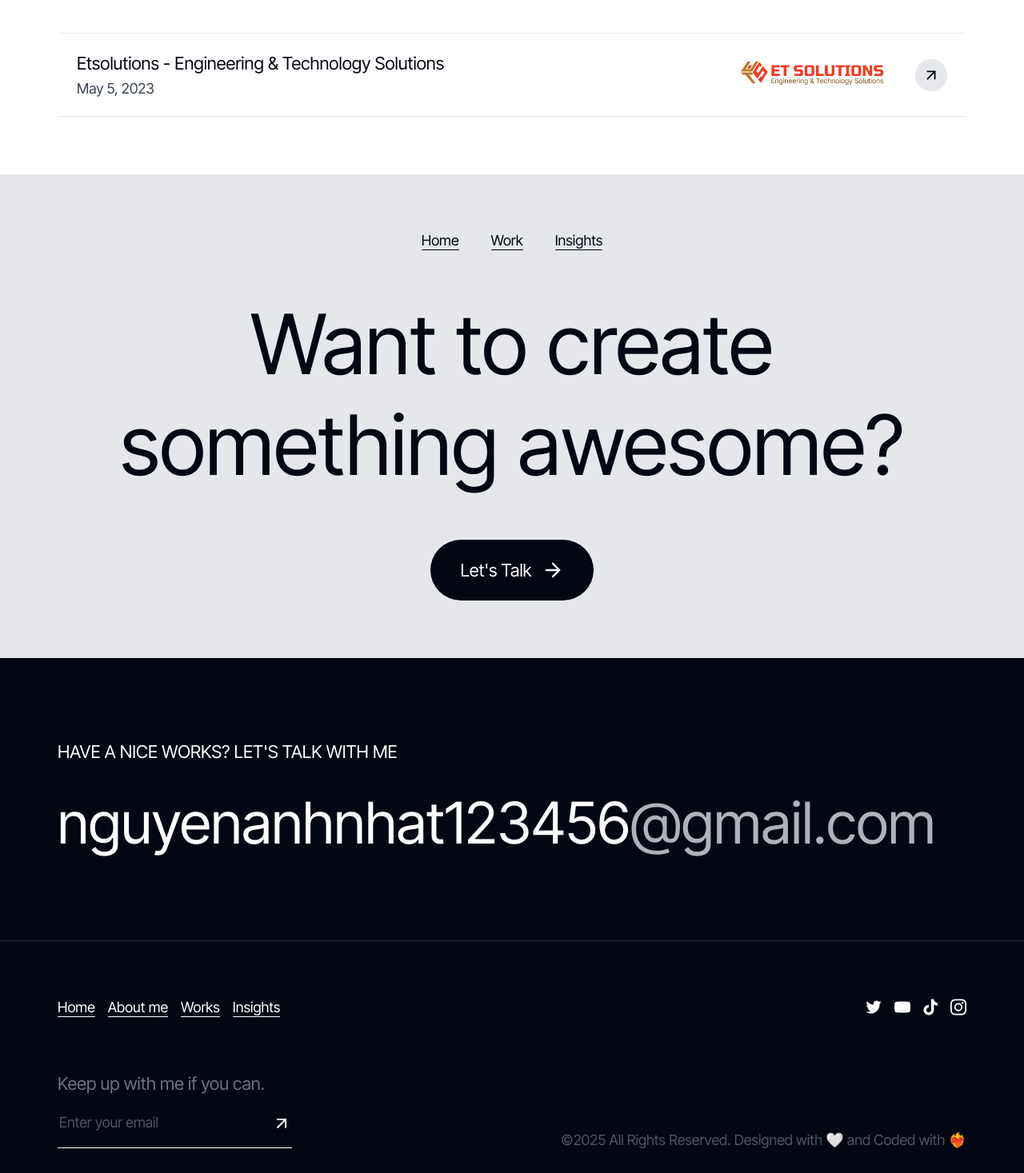
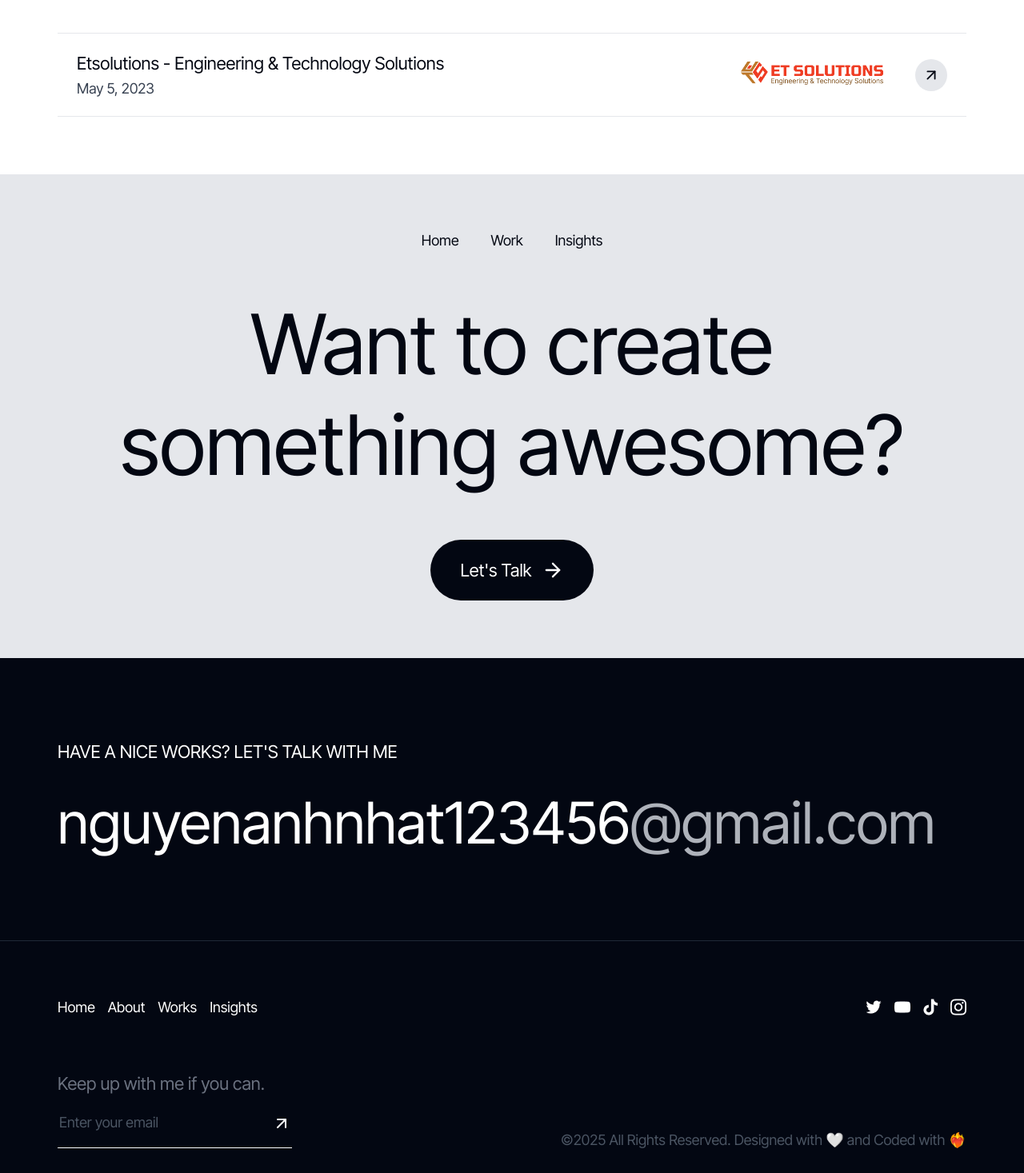
Before and after one commit to TommyNhatNguyen/showcase-portfolio, a Next.js app: page /about in a window 1280 px wide. Shown: the part 1852-3319 px from the top of the page at 80% size. Built offline with nearby package versions, Linux system fonts and the light colour scheme; a web font is replaced by a local one.

Commit message:
fix: done about

```diff
--- a/app/about/page.tsx
+++ b/app/about/page.tsx
@@ -474,25 +474,19 @@ export default function About() {
             {/* Links */}
             <ul className="sccta__links">
               <li className="sccta__links-item">
-                <AnimatedTextHover>
                 <Link href={ROUTES.HOME} className="link">
                   Home
                 </Link>
-                </AnimatedTextHover>
               </li>
               <li className="sccta__links-item">
-                <AnimatedTextHover>
                 <Link href={ROUTES.WORK} className="link">
                   Work
                 </Link>
-                </AnimatedTextHover>
               </li>
               <li className="sccta__links-item">
-                <AnimatedTextHover>
                 <Link href={ROUTES.BLOG} className="link">
                   Insights
                 </Link>
-                </AnimatedTextHover>
               </li>
             </ul>
             <div className="sccta__title">
--- a/app/components/Footer/SectionSocial/index.tsx
+++ b/app/components/Footer/SectionSocial/index.tsx
@@ -19,22 +19,22 @@ const SectionSocial = (props: Props) => {
           <ul className="sitemap">
             <li className="sitemap__item">
               <Link href={ROUTES.HOME} className="sitemap__item-link">
-                <AnimatedTextHover>Home</AnimatedTextHover>
+                Home
               </Link>
             </li>
             <li className="sitemap__item">
               <Link href={ROUTES.ABOUT} className="sitemap__item-link">
-                <AnimatedTextHover>About me</AnimatedTextHover>
+                About
               </Link>
             </li>
             <li className="sitemap__item">
               <Link href={ROUTES.WORK} className="sitemap__item-link">
-                <AnimatedTextHover>Works</AnimatedTextHover>
+                Works
               </Link>
             </li>
             <li className="sitemap__item">
               <Link href={ROUTES.BLOG} className="sitemap__item-link">
-                <AnimatedTextHover>Insights</AnimatedTextHover>
+                Insights
               </Link>
             </li>
           </ul>
--- a/app/scss/_footer.scss
+++ b/app/scss/_footer.scss
@@ -102,6 +102,15 @@
             height: 1px;
             background-color: var(--neutral-0);
             border-radius: 999999px;
+            transform: scaleX(0);
+            transition: transform 0.3s;
+            transform-origin: right;
+          }
+          &:hover {
+            &::after {
+              transform: scaleX(1);
+              transform-origin: left;
+            }
           }
         }
       }
--- a/app/scss/pages/_about.scss
+++ b/app/scss/pages/_about.scss
@@ -152,6 +152,15 @@
           height: 1px;
           background-color: var(--neutral-100);
           border-radius: 999999px;
+          transform: scaleX(0);
+          transition: transform 0.3s;
+          transform-origin: right;
+        }
+        &:hover {
+          &::after {
+            transform: scaleX(1);
+            transform-origin: left;
+          }
         }
       }
     }
```
Lines whose indentation alone changed are shown as unchanged.
